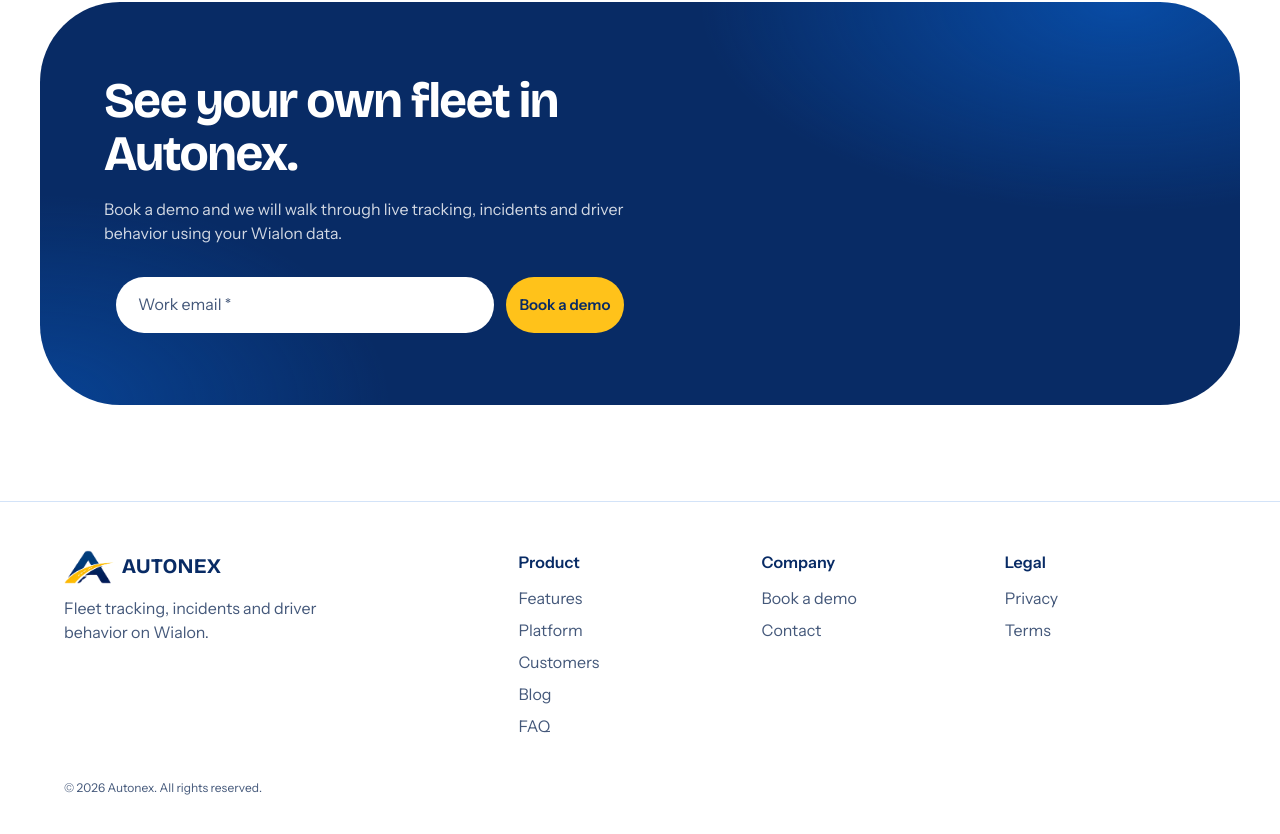
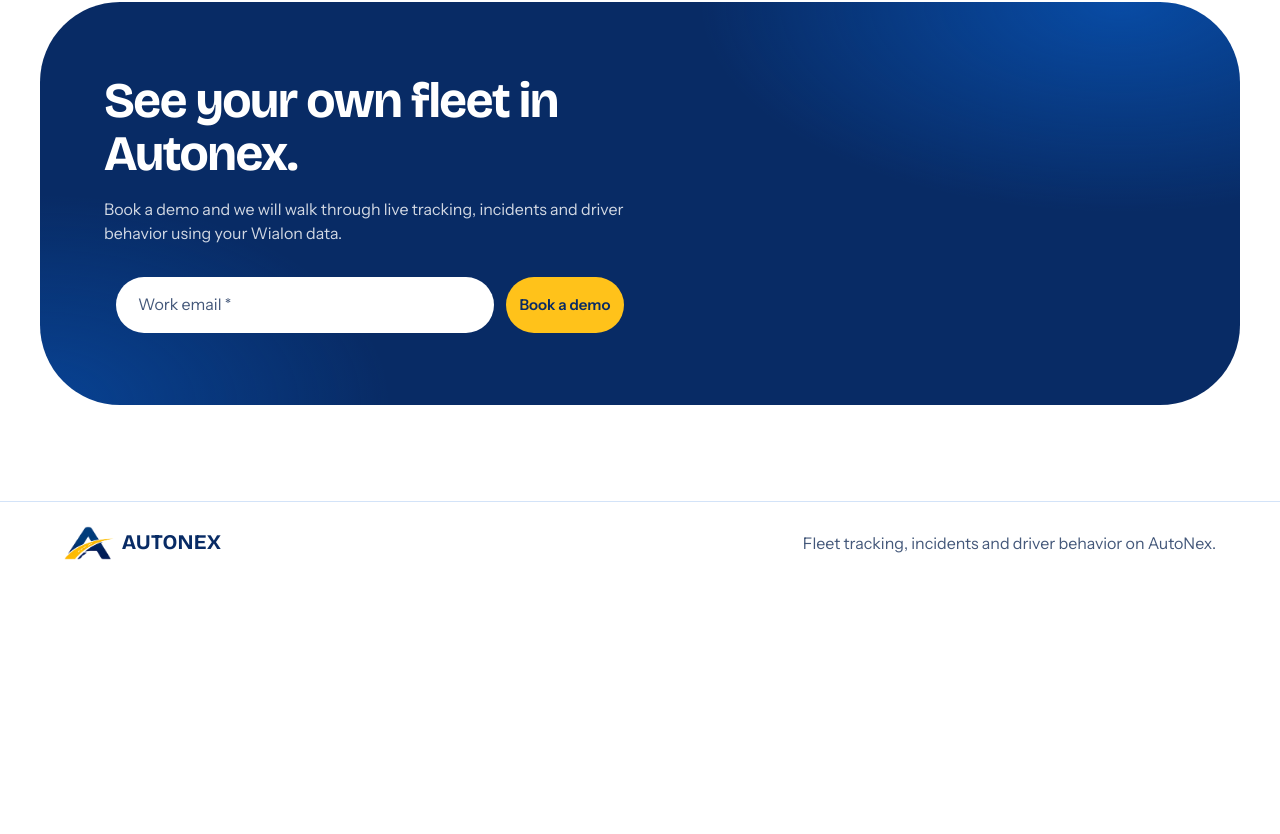
Before and after one commit to umer-farooq-773/autonex, a React (Vite) app: page / in a window 1280 px wide. Shown: the part 6471-7305 px from the top of the page. After the commit the page ends 7055 px from the top, so only its background shows below. Built offline with nearby package versions, Linux system fonts and the light colour scheme.

Commit message:
fixed the ui issue

```diff
--- a/src/components/Sections.jsx
+++ b/src/components/Sections.jsx
@@ -12,7 +12,7 @@ import LockIcon from '@mui/icons-material/Lock';
 import LocalShippingIcon from '@mui/icons-material/LocalShipping';
 import { c, card } from '../theme';
 import { Reveal, Section, RouteMap } from './ui';
-import { Logo, links } from './Nav';
+import { Logo } from './Nav';
 import road from '../assets/road.jpg';
 
 export const Trust = () => (
@@ -129,14 +129,12 @@ export const CTA = () => {
 };
 
 export const Footer = () => (
-  <Box component="footer" sx={{ borderTop: `1px solid ${c.line}`, py: 6 }}>
-    <Container maxWidth="lg" sx={{ display: 'grid', gap: 4, gridTemplateColumns: { xs: '1fr 1fr', md: '2fr 1fr 1fr 1fr' } }}>
-      <Box sx={{ gridColumn: { xs: '1 / -1', md: 'auto' } }}><Logo /><Typography color="text.secondary" sx={{ mt: 1.5, maxWidth: 300 }}>Fleet tracking, incidents and driver behavior on Wialon.</Typography></Box>
-      {[['Product', links.map(([t, h]) => [t, h])], ['Company', [['Book a demo', '#demo'], ['Contact', 'mailto:hello@fleetflow.example']]], ['Legal', [['Privacy', '#'], ['Terms', '#']]]].map(([h, ls]) => (
-        <Box key={h} component="nav" aria-label={h}><Typography sx={{ fontWeight: 600, mb: 1.5 }}>{h}</Typography>
-          <Stack spacing={1}>{ls.map(([t, u]) => <Box key={t} component="a" href={u} sx={{ color: c.mute, textDecoration: 'none', '&:hover': { color: c.blue }, '&:focus-visible': { outline: `2px solid ${c.blue}`, outlineOffset: 2 } }}>{t}</Box>)}</Stack></Box>
-      ))}
+  <Box component="footer" sx={{ borderTop: `1px solid ${c.line}`, py: 3 }}>
+    <Container maxWidth="lg" sx={{ display: 'flex', flexDirection: { xs: 'column', sm: 'row' }, alignItems: { xs: 'flex-start', sm: 'center' }, justifyContent: 'space-between', gap: 1.5 }}>
+      <Logo />
+      <Typography color="text.secondary" sx={{ maxWidth: 420, textAlign: { sm: 'right' } }}>
+        Fleet tracking, incidents and driver behavior on AutoNex.
+      </Typography>
     </Container>
-    <Container maxWidth="lg"><Typography variant="caption" color="text.secondary" sx={{ display: 'block', mt: 5 }}>© {new Date().getFullYear()} Autonex. All rights reserved.</Typography></Container>
   </Box>
 );
```
Also changed, not shown: 2 other files (tests, documents, lock files or other folders).
